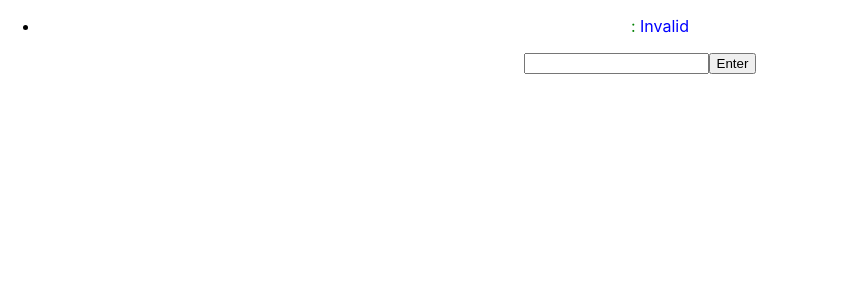
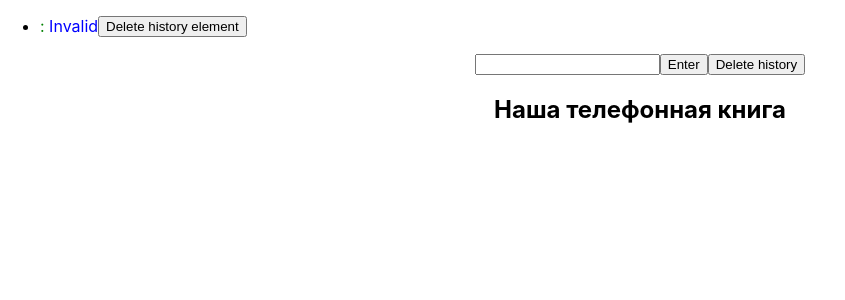
Before and after one commit to khotovicky/PhoneBook, a React (Create React App) app in the folder phone-book/: page / in a window 1280 px wide. Both pictures are taken after a click on the button "Enter". Shown: the top 300 px of the page, without its empty margins (0-845 px from the left). Built offline with nearby package versions, Linux system fonts and the light colour scheme.

Commit message:
Частично инкапсулировано, добавлено отображение телефонной книги, функции удаления истории и элемента истории

```diff
--- a/phone-book/public/index.html
+++ b/phone-book/public/index.html
@@ -6,7 +6,7 @@
     <meta name="theme-color" content="#000000" />
     <meta
       name="description"
-      content="Web site created using create-react-app"
+      content="Web app phone book"
     />
     <link rel="manifest" href="%PUBLIC_URL%/manifest.json" />
     <title>Phone Book</title>
--- a/phone-book/src/App.js
+++ b/phone-book/src/App.js
@@ -1,48 +1,28 @@
 import './App.css';
-import { handleCommand } from './phoneBook'
 import { useState } from 'react'
+import { Input } from './command.js';
+import { useHistory, History } from './History'
+import { PhoneBook } from './phoneBook';
 
+export function App() {
+    const [command, setCommand] = useState('')
+    const history = useHistory(command)
 
-function App() {
-
-  const [command, setCommand] = useState('')
-  const [historyElements, setHistoryElements] = useState([])
-  let nextId = 0
-
-  const handleInput = (e) => {
-    setCommand(e.target.value)
-  }
-
-  function handleClick() {
-    setHistoryElements([
-      ...historyElements,
-      {id: nextId++, command: command, result: handleCommand(command)}
-    ])
-  }
-
-  function History() {
     return (
-      <ul>
-        {historyElements.map(element => (
-          <li key={element.id}>
-            <span class='green'>{element.command + ': '}</span>
-            <span class='blue'>{element.result}</span>
-          </li>
-        ))}
-
-      </ul>
-    )
-  }
-
-  return (
     <div class='App'>
-      <History/>
-      <input onChange={handleInput}/>
-      <button onClick={handleClick}>Enter</button>
+      <History
+        historyElements={history.elements}
+        deleteHistoryElement={history.deleteElement}
+      />
+      <Input
+        value={command}
+        setValue={setCommand}
+      />
+      <button onClick={history.addElement}>Enter</button>
+      <button onClick={history.deleteHistory}>Delete history</button>
+      <PhoneBook />
     </div>
   )
 }
 
-
-
-export default App;
+export default App
--- /dev/null
+++ b/phone-book/src/History.js
@@ -0,0 +1,60 @@
+import { useState } from 'react'
+import PropTypes from 'prop-types'
+import { handleCommand } from './phoneBook'
+
+let id = 0
+
+export function useHistory(command) {
+    const [elements, setElements] = useState([])
+    function addElement() {
+        id += 1
+        setElements([
+            ...elements,
+            {id: String(id), command: command, result: handleCommand(command)}
+        ])
+        return elements
+    }
+    function deleteElement(elementToDelete) {
+      setElements(elements.filter(element => element.id !== elementToDelete.id))
+    }
+
+    function deleteHistory() {
+      setElements([])
+    }
+
+    return {
+      addElement,
+      deleteElement,
+      deleteHistory,
+      elements
+    }
+}
+
+export function History( {historyElements, deleteHistoryElement} ) {
+  return (
+    <ul>
+      {historyElements.map(element => (
+        <div style={{display: 'flex'}}>
+          <li key={element.id}>
+            <span className='green'>{element.command + ': '}</span>
+            <span className='blue'>{element.result}</span>
+          </li>
+          <button
+            id={element.id}
+            onClick={() => deleteHistoryElement(element)}
+          >
+              Delete history element
+          </button>
+        </div>
+      ))}
+    </ul>
+  )
+}
+
+History.propTypes = {
+  historyElements: PropTypes.arrayOf(PropTypes.shape({
+    id: PropTypes.string,
+    command: PropTypes.string,
+    result: PropTypes.string
+  }))
+}
--- /dev/null
+++ b/phone-book/src/command.js
@@ -0,0 +1,10 @@
+export function Input({ value, setValue }) {
+    const handleInput = (e) => {
+        setValue(e.target.value)
+    }
+    return (
+      <input
+        onChange={handleInput}
+      />
+    )
+}
--- a/phone-book/src/phoneBook.js
+++ b/phone-book/src/phoneBook.js
@@ -1,5 +1,4 @@
-function createPhoneBook() {
-    const initialList = {}
+function createPhoneBook(initialList = {}) {
     const phoneBook = initialList
 
     function getNumber(name) {
@@ -33,7 +32,8 @@ function createPhoneBook() {
     return {
         getNumber,
         setNumber,
-        deleteNumber
+        deleteNumber,
+        phoneBook
     }
 }
 
@@ -55,3 +55,27 @@ export function handleCommand(command) {
         return "Invalid"
     }
 }
+
+function getPhoneBook() {
+    const nowPhoneBook = []
+    for (const name in phoneBook.phoneBook) {
+        nowPhoneBook.push({name: name, number: phoneBook.phoneBook[name]})
+    }
+    return nowPhoneBook
+}
+
+export function PhoneBook() {
+    return (
+      <>
+        <h2>Наша телефонная книга</h2>
+        <ol>
+          {getPhoneBook().map(element => (
+            <li>
+              <span className='green'>{element.name + ' - номер: '}</span>
+              <span className='blue'>{element.number}</span>
+            </li>
+          ))}
+        </ol>
+      </>
+    )
+  }
```
Also changed, not shown: phone-book/public/manifest.json, 1 other file (tests, documents, lock files or other folders).
